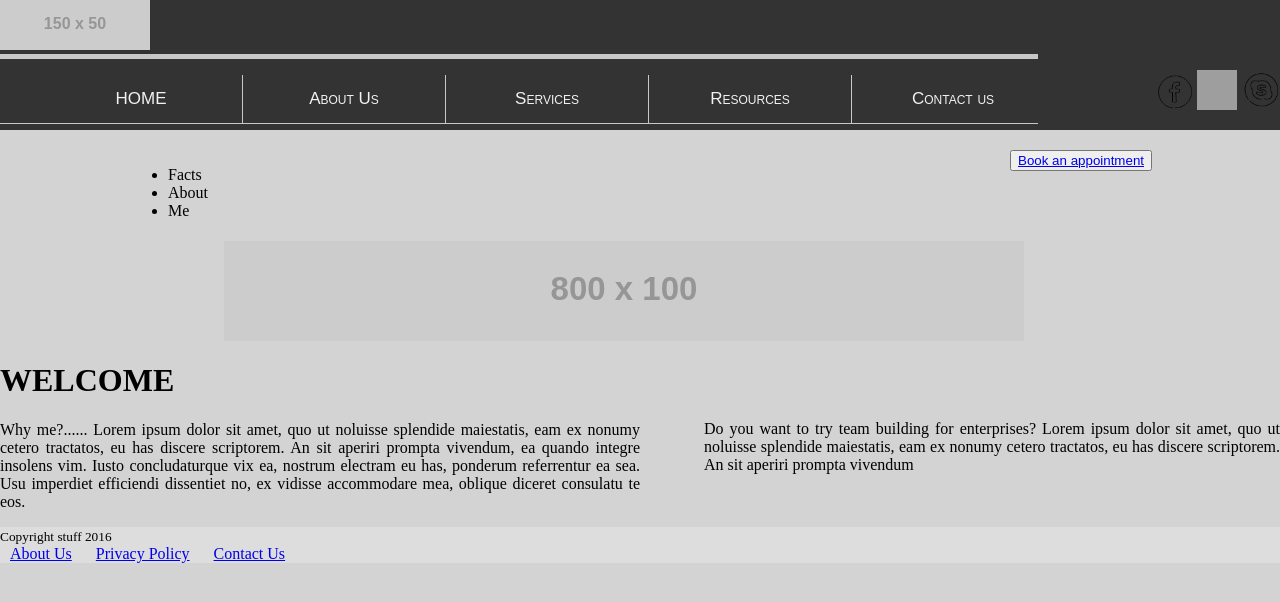
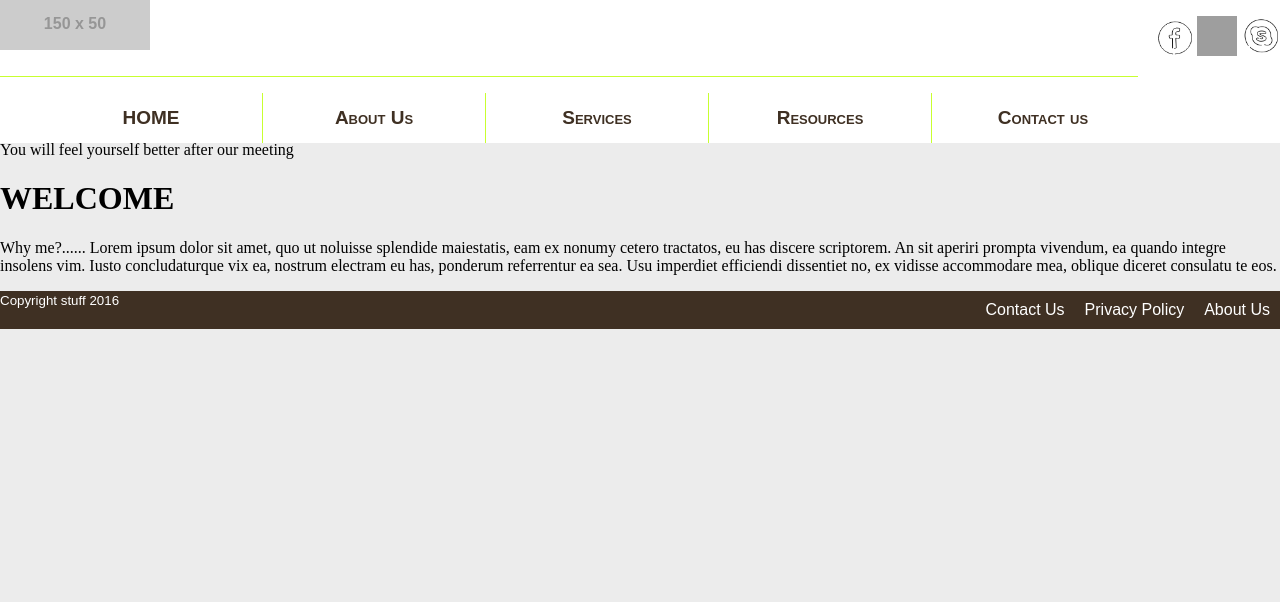
Before and after one commit to nesspire00/website_project, a PHP site: page / in a window 1280 px wide. Shown: the top 602 px of the page. Run offline with PHP 8.4, Linux system fonts and the light colour scheme; grey boxes labelled with a size stand in for pictures from a placeholder-image service; some libraries are stand-ins or nearby versions; grey boxes are pictures that could not be loaded.

Commit message:
looks much better

```diff
--- a/css/style.css
+++ b/css/style.css
@@ -4,17 +4,17 @@ html {
 }
 
 body {
-    margin-top: 150px;
+    margin-top: 6.5em;
     margin-right: 0%;
     margin-left: 0%;
-    background-color: #d3d3d3;
+    background-color: #ECECEC;
 }
 
 header {
     position: fixed;
     width: 100%;
     top: 0px;
-    background-color: #333;
+    background-color: white;
     margin-right: 0px;
     margin-left: 0px;
 }
@@ -47,11 +47,10 @@ header {
     list-style-type: none;
     margin: 0;
     overflow: hidden;
-    background-color: #333;
+    background-color: white;
     clear: both;
     float: left;
-    border-bottom: 1px solid #c7c7c8;
-    border-top: 5px solid #c7c7c8;
+    border-top: 1px solid rgba(194, 255, 26, 0.9);
     margin-bottom: 0;
     padding: 0;
     font-family: Copperplate, Copperplate Gothic Light, sans-serif;
@@ -60,7 +59,7 @@ header {
 
 .topnav li {
     float: left;
-    border-left: 1px solid #c8c8c8;
+    border-left: 1px solid rgba(194, 255, 26, 0.9);
     display: inline-block;
     text-align: left;
     list-style: none;
@@ -90,7 +89,7 @@ header {
 }
 
 .topnav a:hover {
-    color: #029443;
+    color: #3F3023;
     text-decoration: none;
 }
 
@@ -108,12 +107,12 @@ header {
     margin-left: -10px;
     padding: 10px 10px 15px;
     border: 0;
-    background-color: #333;
+    background-color: white;
     position: absolute;
 }
 
 .nav a:hover {
-    color: #029443;
+    color: #3F3023;
     background-color: cornsilk;
     text-decoration: none;
 }
@@ -137,30 +136,6 @@ header {
     width: auto;
 }
 
-.poster img {
-    margin-top: 70px;
-    margin-right: 20%;
-    float: right;
-    margin-bottom: 0px;
-    margin-left: 0px;
-}
-
-main {
-    width: 50%;
-    float: left;
-    text-align: justify;
-}
-
-
-/*.45em 0 .5em*/
-
-aside {
-    margin-top: 63px;
-    float: right;
-    width: 45%;
-    text-align: justify;
-}
-
 footer {
     float: left;
     width: 100%;
@@ -171,37 +146,41 @@ footer a {
     padding: 10px;
 }
 
-.poster_menu {
-    margin-left: 10%;
-    margin-right: 10%;
-}
-
-.poster_menu ul {
-    float: left;
-}
-
-.poster_menu button {
-    float: right;
-}
-
 .topnav ul li ul {
     display: none;
 }
 
 .topnav li a {
     display: inline-block;
-    color: #f2f2f2;
+    color: #3F3023;
+    font-weight: 550;
     text-align: center;
     padding: 14px 16px;
     text-decoration: none;
     transition: 0.3s;
-    font-size: 17px;
+    font-size: 19px;
 }
 
 .topnav li a:hover {
-    background-color: #555;
+    background-color: white;
 }
 
 .topnav li a:hover ul {
     display: block;
 }
+
+footer {
+    background-color: #3F3023;
+    font-family: Century Gothic, sans-serif;
+    font-size: 1em;
+}
+
+footer small {
+    color: white;
+}
+
+footer nav a {
+    text-decoration: none;
+    color: white;
+    float: right;
+}
--- a/index.html
+++ b/index.html
@@ -23,6 +23,19 @@
 <body>
 
     <header class="banner">
+        <div class="social_icons">
+            <ul>
+                <li>
+                    <a href="https://facebook.com"><img src="images/social_icons/facebook.png" alt="Facebook"></a>
+                </li>
+                <li>
+                    <a href="https://twitter.com"><img src="images/social_icons/twitter.png" alt="Twitter"></a>
+                </li>
+                <li>
+                    <a href="https://skype.com"><img src="images/social_icons/skype.png" alt="Skype"></a>
+                </li>
+            </ul>
+        </div>
 
         <div class="logo">
             <a href="index.html">
@@ -50,64 +63,27 @@
                 <li><a href="contact.html">Contact us</a></li>
             </ul>
         </nav>
-        <div class="social_icons">
-            <ul>
-                <li>
-                    <a href="https://facebook.com"><img src="images/social_icons/facebook.png" alt="Facebook"></a>
-                </li>
-                <li>
-                    <a href="https://twitter.com"><img src="images/social_icons/twitter.png" alt="Twitter"></a>
-                </li>
-                <li>
-                    <a href="https://skype.com"><img src="images/social_icons/skype.png" alt="Skype"></a>
-                </li>
-            </ul>
-        </div>
 
     </header>
 
     <section class="poster">
-        <div class="poster_menu">
-            <!--?-->
-            <form method="get">
-                <button><a href="contact.html">Book an appointment</a></button>
-            </form>
-            <p>
-                <ul>
-                    <li>Facts</li>
-                    <li>About</li>
-                    <li>Me</li>
-                </ul>
-            </p>
-            <br>
-
-        </div>
-        <img src="http://placehold.it/800x100&text=ROSTOCHKI" alt="РOСТОЧКИ" />
+        <button><a href="contact.html">Book an appointment</a></button>
+        <p>You will feel yourself better after our meeting</p>
     </section>
 
-    <br />
-
-    <main>
-        <p class="main_text">
-            <h1>WELCOME</h1> Why me?...... Lorem ipsum dolor sit amet, quo ut noluisse splendide maiestatis, eam ex nonumy cetero tractatos, eu has discere scriptorem. An sit aperiri prompta vivendum, ea quando integre insolens vim. Iusto concludaturque vix ea, nostrum electram eu has, ponderum referrentur ea sea. Usu imperdiet efficiendi dissentiet no, ex vidisse accommodare mea, oblique diceret consulatu te eos.
+    <main class="main_block">
+        <h1>WELCOME</h1>
+        <p>
+            Why me?...... Lorem ipsum dolor sit amet, quo ut noluisse splendide maiestatis, eam ex nonumy cetero tractatos, eu has discere scriptorem. An sit aperiri prompta vivendum, ea quando integre insolens vim. Iusto concludaturque vix ea, nostrum electram eu has, ponderum referrentur ea sea. Usu imperdiet efficiendi dissentiet no, ex vidisse accommodare mea, oblique diceret consulatu te eos.
         </p>
     </main>
-
-    <br />
-
-    <aside class="mainpage">
-        <p id="aside">
-            Do you want to try team building for enterprises? Lorem ipsum dolor sit amet, quo ut noluisse splendide maiestatis, eam ex nonumy cetero tractatos, eu has discere scriptorem. An sit aperiri prompta vivendum
-        </p>
-    </aside>
-
     <footer>
-        <small>Copyright stuff 2016</small>
         <nav>
             <a href="about.html">About Us</a>
             <a href="privacy.html">Privacy Policy</a>
             <a href="contact.html">Contact Us</a>
         </nav>
+        <small>Copyright stuff 2016</small>
     </footer>
 
 </body>
```
